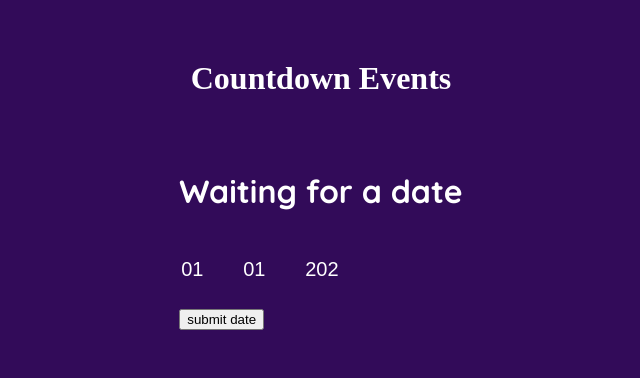
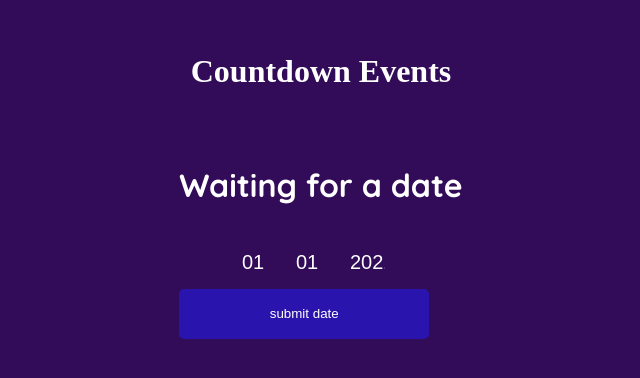
Before and after one commit to August-Souza/Countdown-Events, a plain HTML site: page index.html in a window 1280 px wide. Shown: the part 212-590 px from the top of the page, without its empty margins (319-959 px from the left). Drawn offline with Linux system fonts and the light colour scheme.

Commit message:
Update style.js

```diff
--- a/style.css
+++ b/style.css
@@ -16,6 +16,12 @@ h1 {
   color: #fff;
 }
 
+div {
+  display: flex;
+  justify-content: center;
+  align-items: center;
+}
+
 input {
   width: 50px;
   height: 50px;
@@ -30,6 +36,16 @@ input {
   color: #fff
 }
 
+button {
+  height: 50px;
+  width: 250px;
+  outline: none;
+  border-radius: 5px;
+  border: none;
+  background-color: #2915ad;
+  color: #fff;
+}
+
 @keyframes change {
   0% {
     background-color: red;
```
